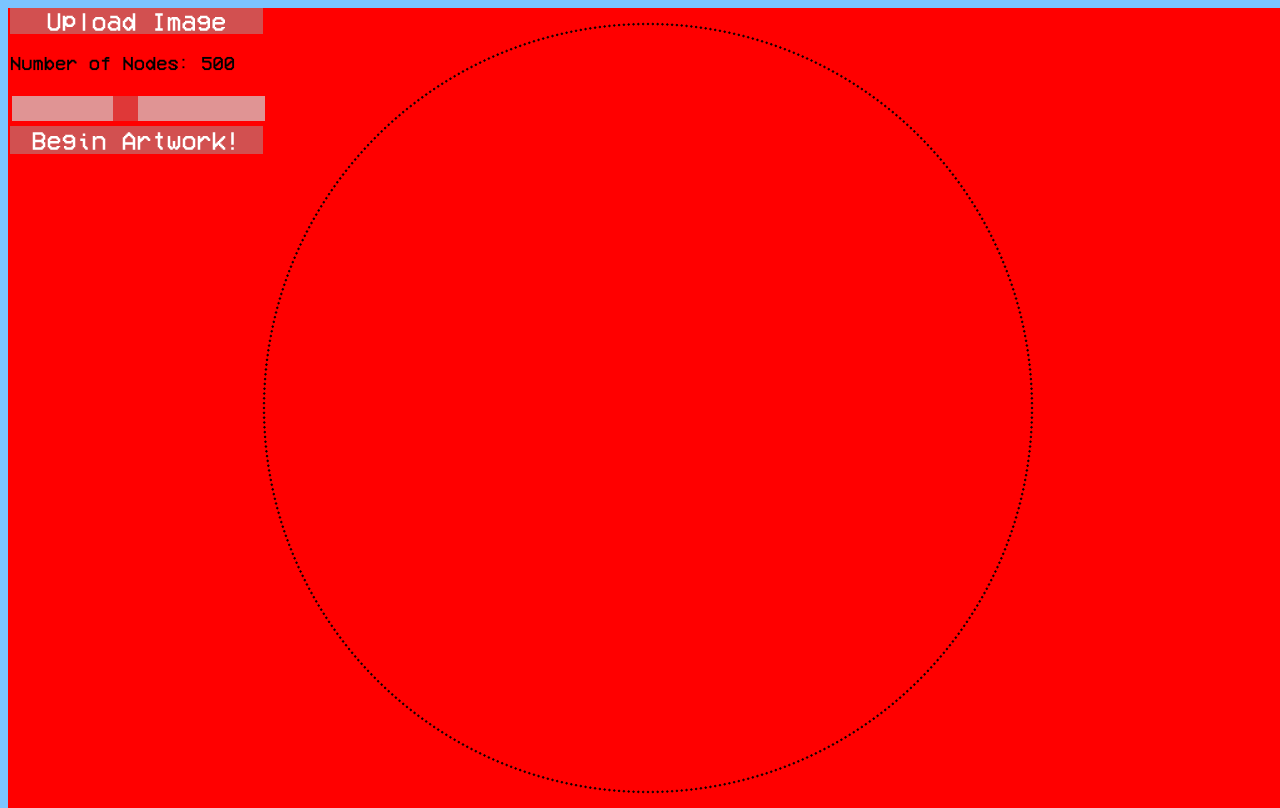
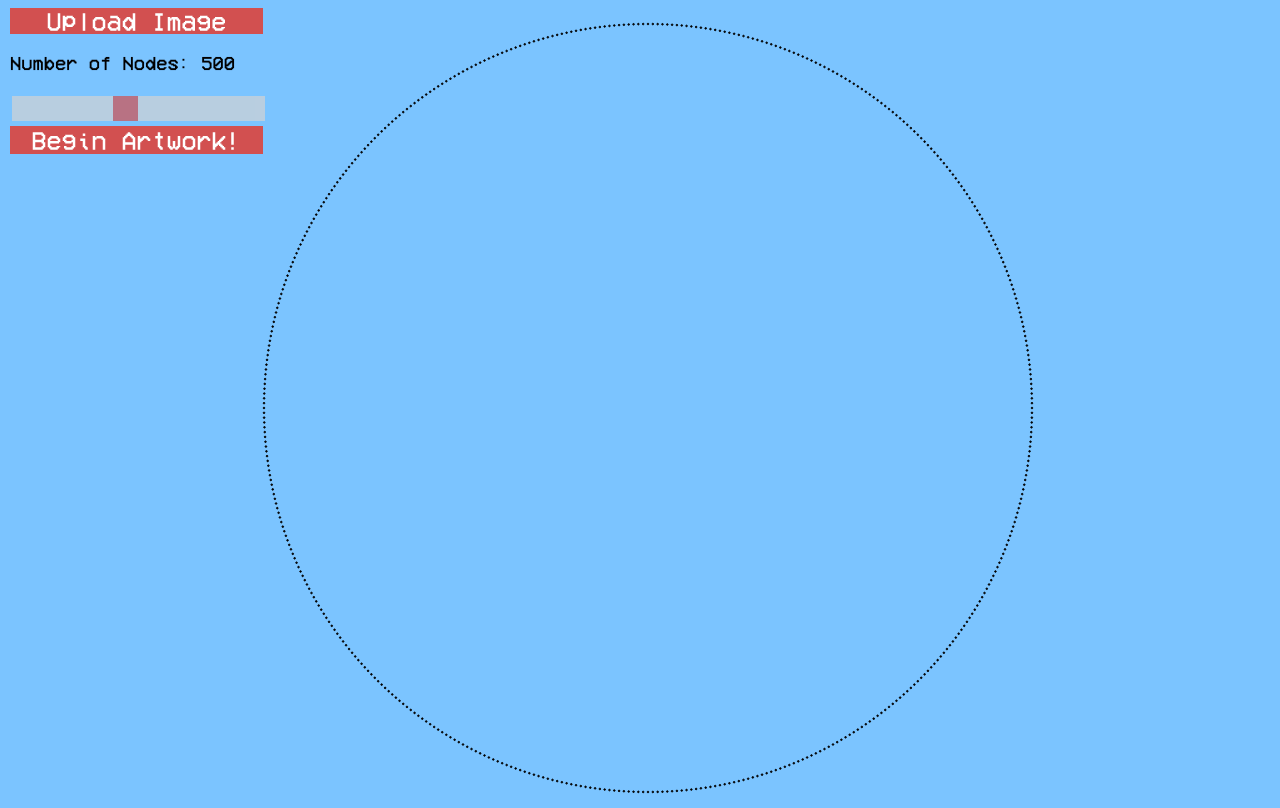
Before and after one commit to josephldobson/linedrawer, a plain HTML site: page index.html in a window 1280 px wide. Drawn offline with Linux system fonts and the light colour scheme.

Commit message:
Starting this this up

```diff
--- a/script.js
+++ b/script.js
@@ -2,15 +2,15 @@
 const canvas = document.getElementById('canvas1');
 const ctx = canvas.getContext('2d');
 
-canvas.height = window.outerHeight
-canvas.width = window.outerWidth
+canvas.height = window.innerHeight
+canvas.width = window.innerWidth
 
 //Create canvas for image
 const preview = document.getElementById('preview1');
 const previewctx = preview.getContext('2d');
 
-preview.height = window.outerHeight
-preview.width = window.outerWidth
+preview.height = window.innerHeight
+preview.width = window.innerWidth
 
 // Slide variable
 var non = document.getElementById("number_of_nodes");
--- a/style.css
+++ b/style.css
@@ -16,11 +16,6 @@ body {
     top: 0;
     left: 0;
     z-index: -1;
-}
-
-#preview1 {
-    background: red;
-
 }
 
 .slidecontainer {
```
